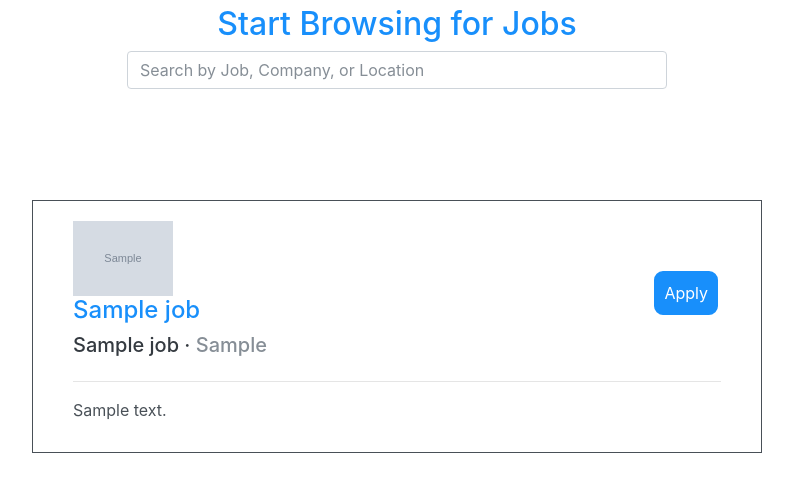
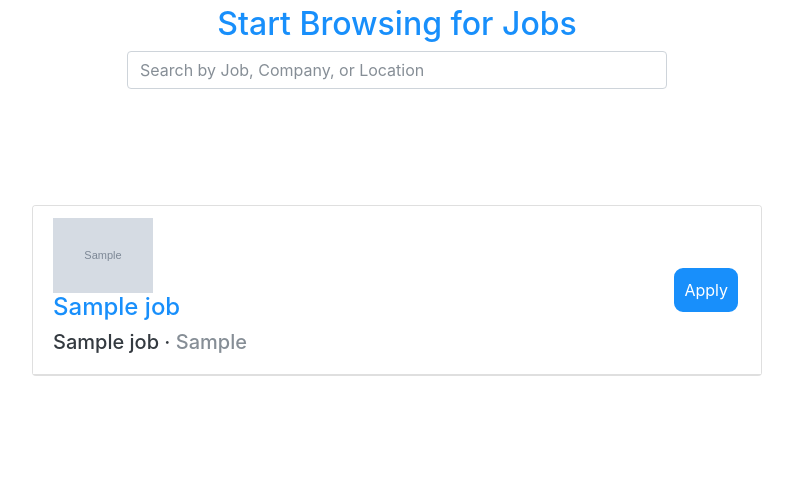
Before and after one commit to ciestupinan/job-board, a Flask app: template templates/index.html in a window 1280 px wide. Shown: the part 195-687 px from the top of the page, without its empty margins (243-1036 px from the left). Run offline with Flask 2, Linux system fonts and the light colour scheme; the template is opened without the code that fills it: most values are stand-ins (such as "Sample title", 1, 10 or a date in 2020); grey boxes marked "Sample" are stand-in pictures; data that the repository does not hold is empty; some libraries are stand-ins or nearby versions.

Commit message:
added accordion feature to job cards

```diff
--- a/model.py
+++ b/model.py
@@ -43,6 +43,8 @@ class Job(db.Model):
                    title={self.job_title}>"""
 
 
+
+
 #####################################################################
 # Helper functions
 
--- a/static/css/stylesheet.css
+++ b/static/css/stylesheet.css
@@ -5,6 +5,18 @@ body {
 .intro {
     text-align:center;
     margin: 100px 0;
+}
+
+#accordion .card {
+    margin:15px 0;
+}
+
+#accordion .card-header {
+    background-color: white;
+}
+
+#accordion .card-body {
+    background-color: #fbfbfb;
 }
 
 .logo {
--- a/templates/index.html
+++ b/templates/index.html
@@ -1,12 +1,17 @@
 {% extends 'base.html' %}
 
 {% block content %}
-
-{% for job in jobs %}
 <div class="row">
 	<div class="col-md-2"></div>
 		<div class="col-md-8">
-		<div class="job">
+			<div id="accordion">
+
+				{% for job in jobs %}
+
+				<div class="card">
+					<div class="card-header" id="{{job.job_id}}" data-toggle="collapse" data-target="#test{{job.job_id}}">
+
+
 							<div class="row">
 								<div class="col-10">
 									<img class="logo" src="{{ job.company.company_logo }}">
@@ -19,18 +24,25 @@
 								<div class="col-2" id="apply-col">
 									<a class="apply-button" href="{{ job.job_link }}">Apply</a>
 								</div>
+							</div>
+
 
 					</div>
-			<hr>
 
+					<div id="test{{job.job_id}}" class="collapse" aria-labelledby="{{job.job_id}}" data-parent="#accordion">
+						<div class="card-body">
 							<div class="job-description">
 								{{job.job_description|safe}}
-
 							</div>
 						</div>
 					</div>
+				</div>
+
+				{% endfor %}
+			</div>
+
+		</div>
 	<div class="col-md-2"></div>
 </div>
-{% endfor %}
 
 {% endblock %}
```
Also changed, not shown: templates/searchresults.html (+45 -21 lines), static/images/share.png (added). Lines whose indentation alone changed are shown as unchanged.
